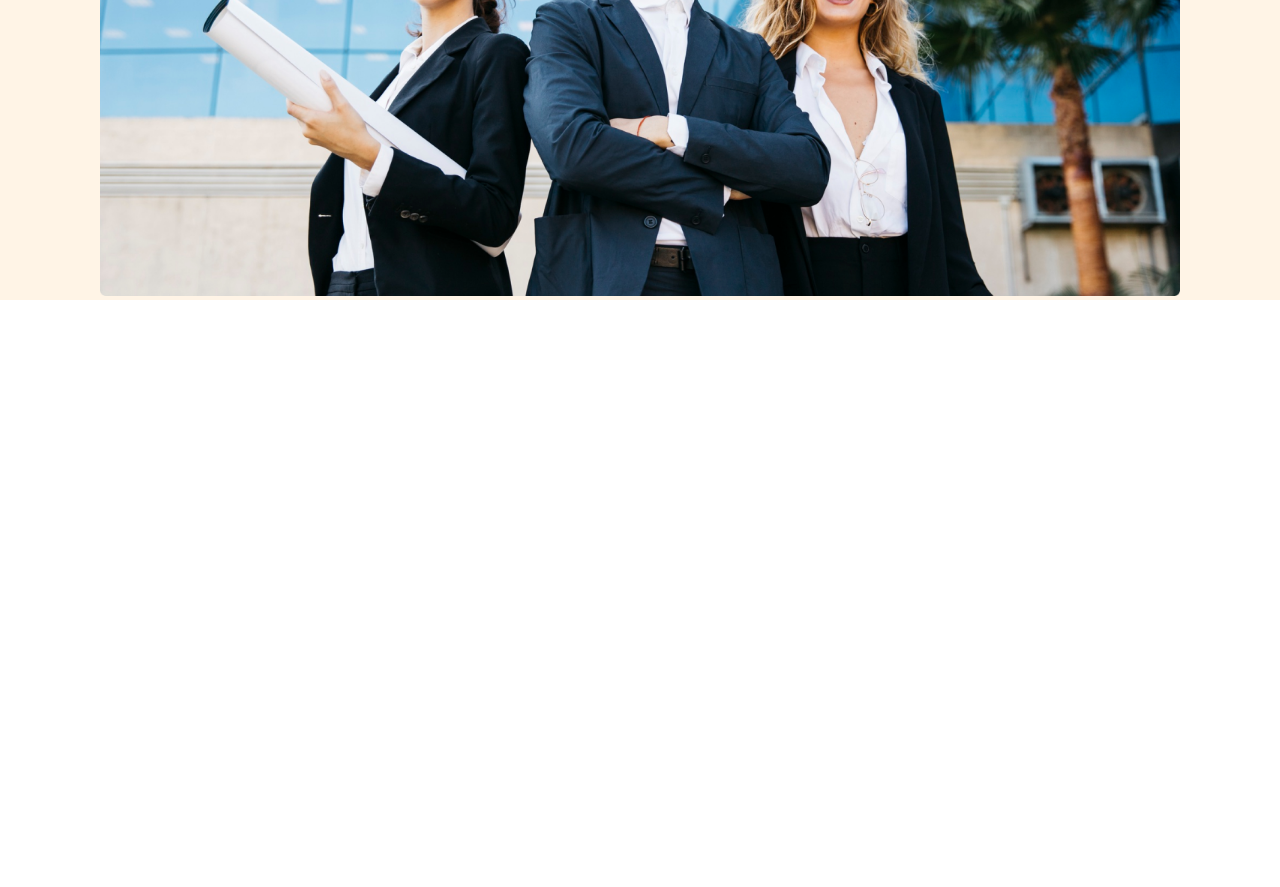
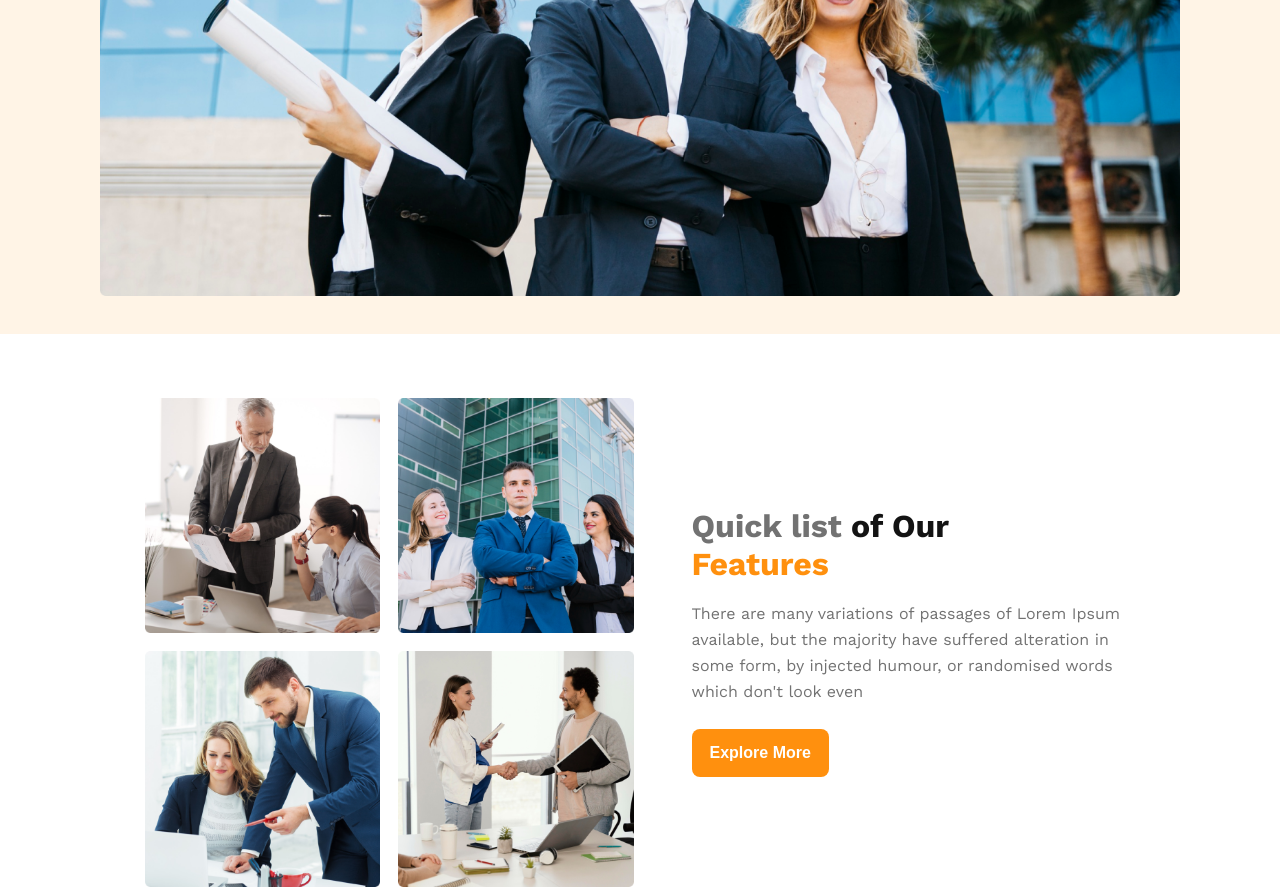
Before and after one commit to jahidul2004/g3-architects, a plain HTML site: page index.html in a window 1280 px wide. Shown: the part 651-1538 px from the top of the page. Before the commit the page ends 951 px from the top, so only its background shows below. Drawn offline with nearby package versions, Linux system fonts and the light colour scheme.

Commit message:
Teams Section added.

```diff
--- a/index.html
+++ b/index.html
@@ -38,13 +38,55 @@
                     </p>
                     <button class="btn-primary">Explore More</button>
                 </div>
-                <img class="banner-image" src="images/banner.png" alt="Banner Image" />
+                <img
+                    class="banner-image"
+                    src="images/banner.png"
+                    alt="Banner Image"
+                />
             </div>
         </header>
         <!-- Header section end here -->
 
         <!-- Main section  start from here -->
-        <main></main>
+        <main>
+            <!-- Team section start from here -->
+            <section class="teams display-flex">
+                <div class="team-image-container">
+                    <img
+                        src="images/team1.png"
+                        alt="Two architect discase about design."
+                    />
+                    <img
+                        src="images/team2.png"
+                        alt="Three architects stand foreword in a building."
+                    />
+                    <img
+                        src="images/team3.png"
+                        alt="Two architect discase about design."
+                    />
+                    <img
+                        src="images/team4.png"
+                        alt="Two architect discase about design."
+                    />
+                </div>
+
+                <div class="team-features">
+                    <h3 class="feature-title">
+                        Quick list
+                        <span style="color: #131313">of Our <br /></span>
+                        <span style="color: #ff900e">Features</span>
+                    </h3>
+                    <p class="feature-description">
+                        There are many variations of passages of Lorem Ipsum
+                        available, but the majority have suffered alteration in
+                        some form, by injected humour, or randomised words which
+                        don't look even
+                    </p>
+                    <button class="btn-primary">Explore More</button>
+                </div>
+            </section>
+            <!-- Team Section end here -->
+        </main>
         <!-- Main section end here -->
 
         <!-- Footer section start from here -->
--- a/styles/style.css
+++ b/styles/style.css
@@ -29,7 +29,7 @@
     cursor: pointer;
 }
 
-main{
+main {
     max-width: 1080px;
     margin: 0 auto;
 }
@@ -97,29 +97,96 @@ header {
     margin-bottom: 24px;
 }
 
-.banner .banner-image{
+.banner .banner-image {
     width: 100%;
+    margin-bottom: 34px;
 }
 /* Banner style end */
 
 /* Header section responsive start */
-@media screen and (max-width:572px) {
-    .navbar,.nav-links{
+@media screen and (max-width: 572px) {
+    .navbar,
+    .nav-links {
         flex-direction: column;
         text-align: center;
     }
-    .nav-item{
+    .nav-item {
         padding: 10px;
     }
-    .banner-description{
+    .banner-description {
         padding: 0 6px;
     }
 }
 
 /* Header section responsive end */
 
+/* Teams Section start */
+.teams {
+    width: 100%;
+    align-items: center;
 
+    margin: 0 auto;
+    margin-top: 64px;
+}
+.teams .team-image-container {
+    width: 50%;
+    display: grid;
+    grid-template-columns: repeat(2, 1fr);
+    gap: 18px;
+    margin-right: 58px;
+    margin-left: 45px;
+}
+.teams .team-image-container img {
+    width: 100%;
+}
 
+.team-features {
+    width: 50%;
+}
 
+.team-features .feature-title {
+    color: #727272;
+    font-size: 2rem;
+    font-weight: 700;
+    text-align: left;
+    margin-bottom: 18px;
+}
 
-/*  */
+.team-features .feature-description {
+    color: #727272;
+    font-size: 1rem;
+    font-weight: 400;
+    line-height: 26px;
+    text-align: left;
+    margin-right: 45px;
+    margin-bottom: 24px;
+}
+/* Teams Section end */
+
+/* Teams section Responsive design */
+
+@media screen and (max-width: 572px) {
+    .teams {
+        flex-direction: column;
+        text-align: center;
+    }
+    .team-features .feature-title {
+        text-align: center;
+        margin-top: 30px;
+    }
+
+    .teams .feature-description {
+        text-align: center;
+        margin: 0 auto;
+        margin-bottom: 30px;
+    }
+
+    .teams .team-image-container {
+        width: 90%;
+    }
+
+    .team-features {
+        width: 90%;
+    }
+}
+/* Teams section responsive end */
```
